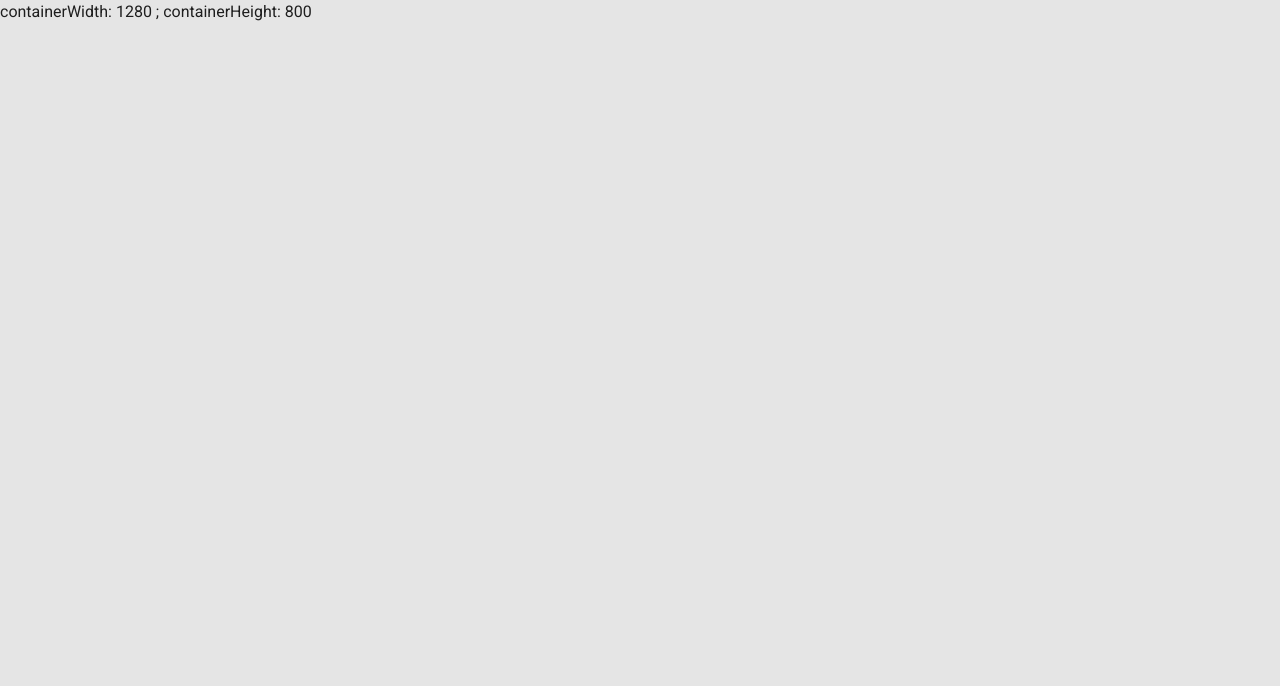
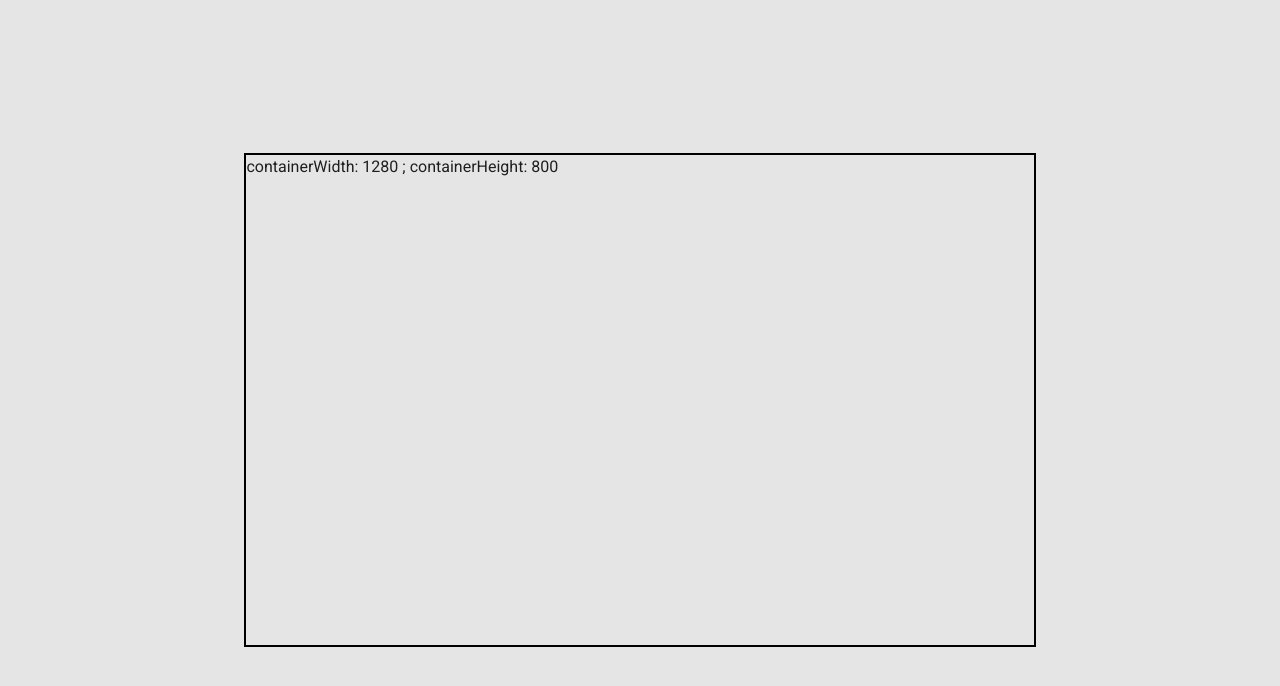
Before and after one commit to napoleon-commits/vuetify-chessboard, a Vue app: page / in a window 1280 px wide. Shown: the top 686 px of the page. Built offline with nearby package versions, Linux system fonts and the light colour scheme.

Commit message:
added paddings to board

```diff
--- a/src/components/subcomponents/StaticChessBoard.vue
+++ b/src/components/subcomponents/StaticChessBoard.vue
@@ -1,13 +1,33 @@
 <template>
-    <div>
-        containerWidth: {{containerWidth}} ; containerHeight: {{containerHeight}}
+    <div
+        :style="`
+            padding-top: ${((containerHeight)-(containerHeight*GoldenRatio))/2}px;
+            padding-left: ${((containerWidth)-(containerWidth*GoldenRatio))/2}px;
+        `"
+    >
+        <div
+            :style="`
+                border: 2px solid black;
+                width: ${containerWidth*GoldenRatio}px;
+                height: ${containerHeight*GoldenRatio}px;
+            `"
+        >
+            containerWidth: {{containerWidth}} ; containerHeight: {{containerHeight}}
+        </div>
     </div>
 </template>
 
 <script>
+import GoldenRatio from '@/static/GoldenRatio';
+
 export default {
     name: 'StaticChessBoard',
     props: ['containerWidth', 'containerHeight'],
+    data() {
+        return {
+            GoldenRatio,
+        };
+    },
 }
 </script>
 
--- /dev/null
+++ b/src/static/GoldenRatio.js
@@ -0,0 +1 @@
+export default ((1 + (5 ** (1 / 2))) / 2) - 1;
```
